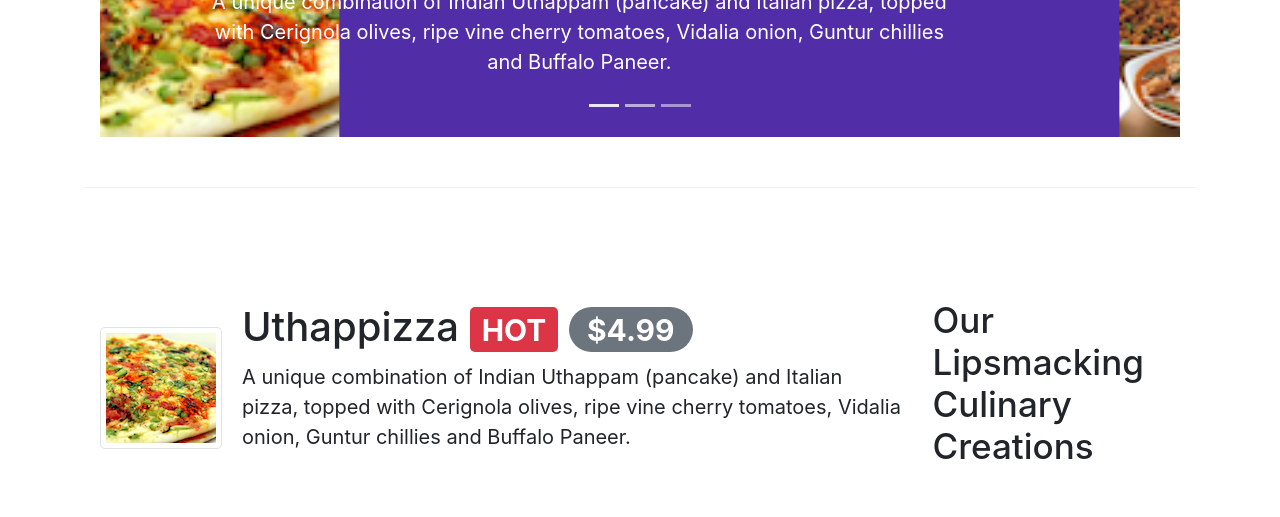
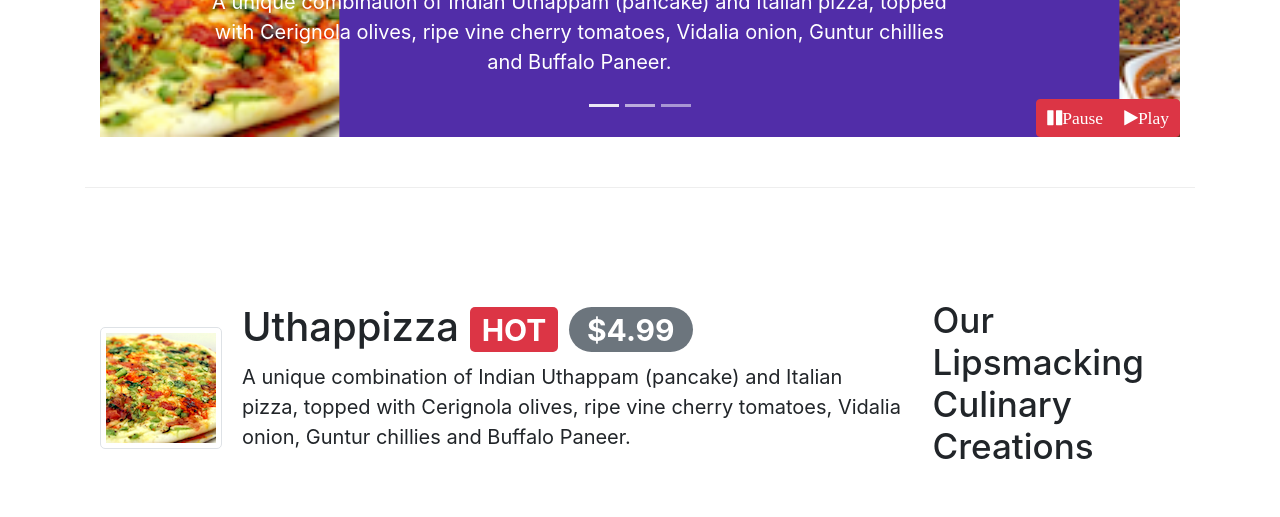
Before and after one commit to rahulanand10/mern, a website: page index.html in a window 1280 px wide. Shown: the part 583-1100 px from the top of the page. Drawn offline with nearby package versions, Linux system fonts and the light colour scheme.

Commit message:
jquery added

```diff
--- a/CSS/style.css
+++ b/CSS/style.css
@@ -56,3 +56,10 @@ nav{
     left: 0;
     min-height: 300px;
 }
+
+#carouselButton{
+    right: 0px;
+    position: absolute;
+    bottom: 0px;
+    z-index: 1;
+}
--- a/index.html
+++ b/index.html
@@ -190,6 +190,7 @@
     </header>
 
     <div class="container">
+        <!-- CAROUSEL -->
         <div class="row row-content">
             <div class="col">
                 <div id="mycarousel" class="carousel slide" data-ride="carousel">
@@ -231,6 +232,14 @@
                     <a href="#mycarousel" class="carousel-control-next" role="button" data-slide="next">
                         <span class="carousel-control-next-icon"></span>
                     </a>
+                    <div class="btn-group" id="carouselButton">
+                        <button class="btn btn-danger btn-sm" id="carousel-pause">
+                            <span class="fa fa-pause">Pause</span>
+                        </button>
+                        <button class="btn btn-danger btn-sm" id="carousel-play">
+                            <span class="fa fa-play">Play</span>
+                        </button>
+                    </div>
                 </div>
             </div>
         </div>
@@ -332,7 +341,17 @@
     <script src="node_modules/jquery/dist/jquery.slim.min.js"></script>
     <script src="node_modules/popper.js/dist/umd/popper.min.js"></script>
     <script src="node_modules/bootstrap/dist/js/bootstrap.min.js"></script>
-
+    <script>
+         $(document).ready(function(){
+            $("#mycarousel").carousel( { interval: 1000 } );
+            $("#carousel-pause").click(function(){
+                $("#mycarousel").carousel('pause');
+            });
+            $("#carousel-play").click(function(){
+                $("#mycarousel").carousel('cycle');
+            });
+        });
+    </script>
 </body>
 
 </html>
```
